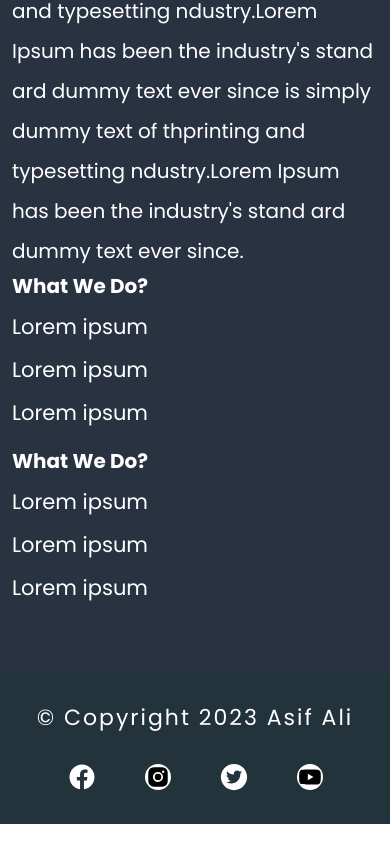
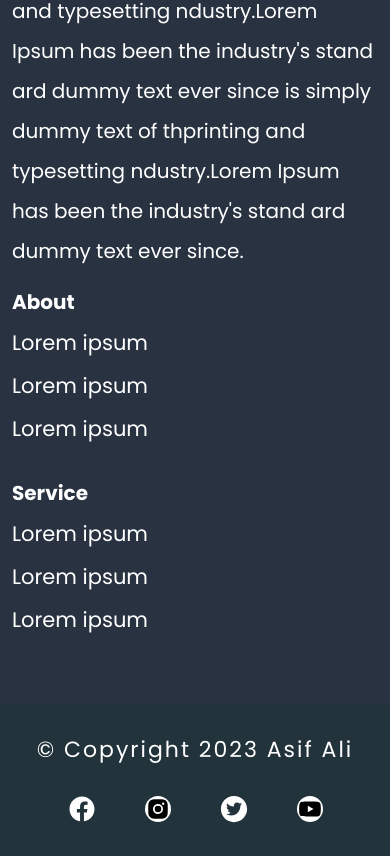
Before and after one commit to Asifmzn12/Website, a React (Vite) app: page /login in a window 390 px wide. Shown: the part 899-1755 px from the top of the page. Before the commit the page ends 1723 px from the top, so only its background shows below. Built offline with nearby package versions, Linux system fonts and the light colour scheme; no server answers.

Commit message:
some changes

```diff
--- a/src/Component/Footer.jsx
+++ b/src/Component/Footer.jsx
@@ -13,9 +13,9 @@ function Footer() {
 
                         </p>
                     </div>
-                    <div className="col-md-3 col-12 col-sm-6 d-flex flex-column justify-content-center align-items-start align-items-lg-center">
+                    <div className="col-md-3 col-12 col-sm-6 mt-3 mt-md-0 d-flex flex-column justify-content-center align-items-start align-items-lg-center">
                         <div className="navlinks">
-                            <h5 className='nav-title'>What We Do?</h5>
+                            <h5 className='nav-title'>About</h5>
                             <ul className=" list-unstyled footernav" >
                                 <h5>Lorem ipsum</h5>
                                 <h5>Lorem ipsum</h5>
@@ -23,9 +23,9 @@ function Footer() {
                             </ul>
                         </div>
                     </div>
-                    <div className="col-md-3 col-12 col-sm-6 d-flex flex-column justify-content-center align-items-start align-items-lg-center">
+                    <div className="col-md-3 col-12 mt-3 mt-md-0 col-sm-6 d-flex flex-column justify-content-center align-items-start align-items-lg-center">
                         <div className="navlinks">
-                            <h5 className='nav-title'>What We Do?</h5>
+                            <h5 className='nav-title'>Service</h5>
                             <ul className=" list-unstyled footernav">
                                 <h5>Lorem ipsum</h5>
                                 <h5>Lorem ipsum</h5>
```
